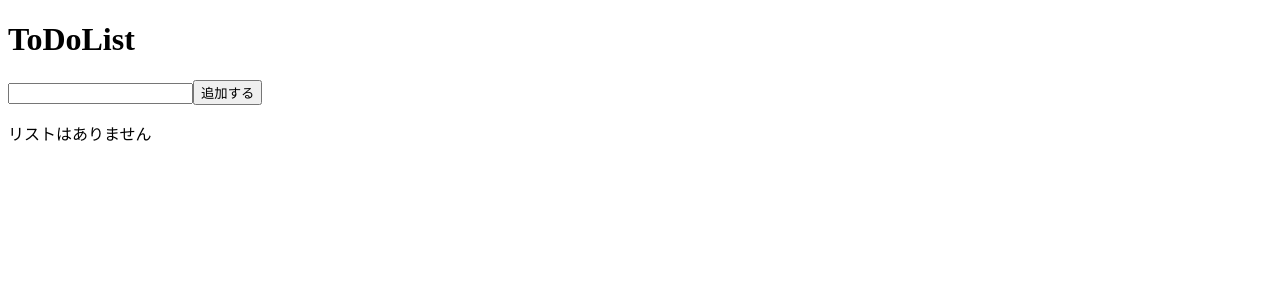
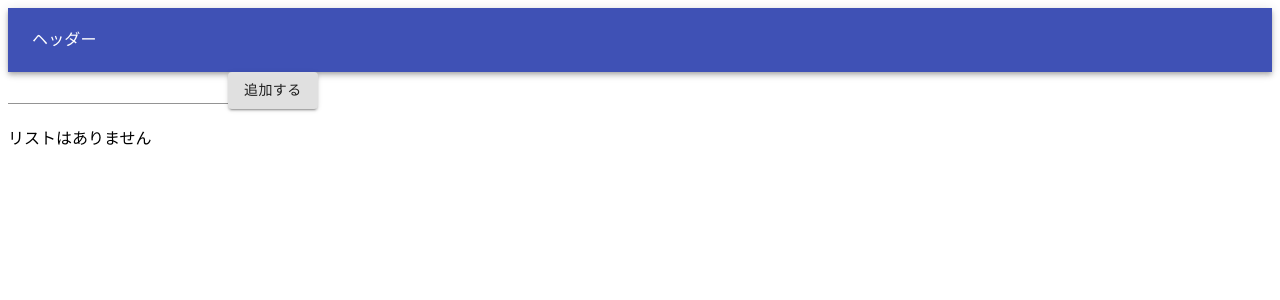
Before and after one commit to Omochi-Okome/PomodoroList, a React (Create React App) app in the folder client/: page / in a window 1280 px wide. Shown: the top 300 px of the page. Built offline with nearby package versions, Linux system fonts and the light colour scheme.

Commit message:
Material UIの適用

```diff
--- a/client/src/components/InputList.jsx
+++ b/client/src/components/InputList.jsx
@@ -1,4 +1,6 @@
 import React, { useState } from "react";
+import Button from '@material-ui/core/Button';
+import { TextField } from "@material-ui/core";
 import axios from "axios";
 
 const InputList = ({updateList}) => {
@@ -10,11 +12,9 @@ const InputList = ({updateList}) => {
 
   const handleSubmit = async () => {
     try {
-        console.log("送信するデータ:", inputValue);
         const dataToSend = { inputData: inputValue };
         const response = await axios.post("http://localhost:3001/item", dataToSend);
         setInputValue("")
-        console.log("バックエンドからのレスポンス:", response.data);
         updateList(response.data)
     } catch (error) {
         console.error("データの送信時にエラーが発生しました:", error);
@@ -24,17 +24,18 @@ const InputList = ({updateList}) => {
 
   return (
     <div>
-      <input
+      <TextField
         type="text"
         value={inputValue}
         onChange={handleInputChange}
       />
-      <button
+      <Button
+        variant="contained"
         type="button"
         onClick={handleSubmit}
       >
         追加する
-      </button>
+      </Button>
     </div>
   );
 };
--- a/client/src/components/ToDoList.jsx
+++ b/client/src/components/ToDoList.jsx
@@ -1,8 +1,22 @@
 import React, { useState, useEffect } from "react";
 import axios from "axios";
+import { makeStyles } from "@material-ui/core/styles";
+import Card from "@material-ui/core/Card";
+import CardContent from "@material-ui/core/CardContent";
+import Typography from "@material-ui/core/Typography";
+import { Grid } from "@material-ui/core";
+
+const useStyles = makeStyles({
+  card: {
+    width: 300,
+    margin: "20px auto",
+    textAlign: "center",
+  },
+});
 
 const ToDoList = () => {
   const [todoList, setTodoList] = useState([]);
+  const classes = useStyles();
 
   useEffect(() => {
     fetchTodoList();
@@ -25,11 +39,15 @@ const ToDoList = () => {
       {todoList.length === 0 ? (
         <p>リストはありません</p>
       ) : (
-        <ul>
-          {todoList.map((todoItem, index) => (
-            <li key={index}>{todoItem}</li>
-          ))}
-        </ul>
+        <Grid container>
+            {todoList.map((todoItem, index) => (
+            <Card key={index} variant="outlined" className={classes.card}>
+              <CardContent>
+                <Typography variant="body1">{todoItem}</Typography>
+              </CardContent>
+            </Card>
+            ))}
+          </Grid>
       )}
     </div>
   );
--- a/client/src/components/TopBar.jsx
+++ b/client/src/components/TopBar.jsx
@@ -1,11 +1,14 @@
+import { AppBar, Toolbar, Typography } from '@material-ui/core'
+import React from 'react'
 
-
-const TopBar = () => {
-    return(
-        <>
-            <h1>ToDoList</h1>
-        </>
+function TopBar() {
+    return (
+        <AppBar position="static">
+            <Toolbar>
+                <Typography>ヘッダー</Typography>
+            </Toolbar>
+        </AppBar>
     )
 }
 
-export default TopBar;
+export default TopBar
```
Also changed, not shown: client/package.json (+8 -0 lines), 1 other file (tests, documents, lock files or other folders).
